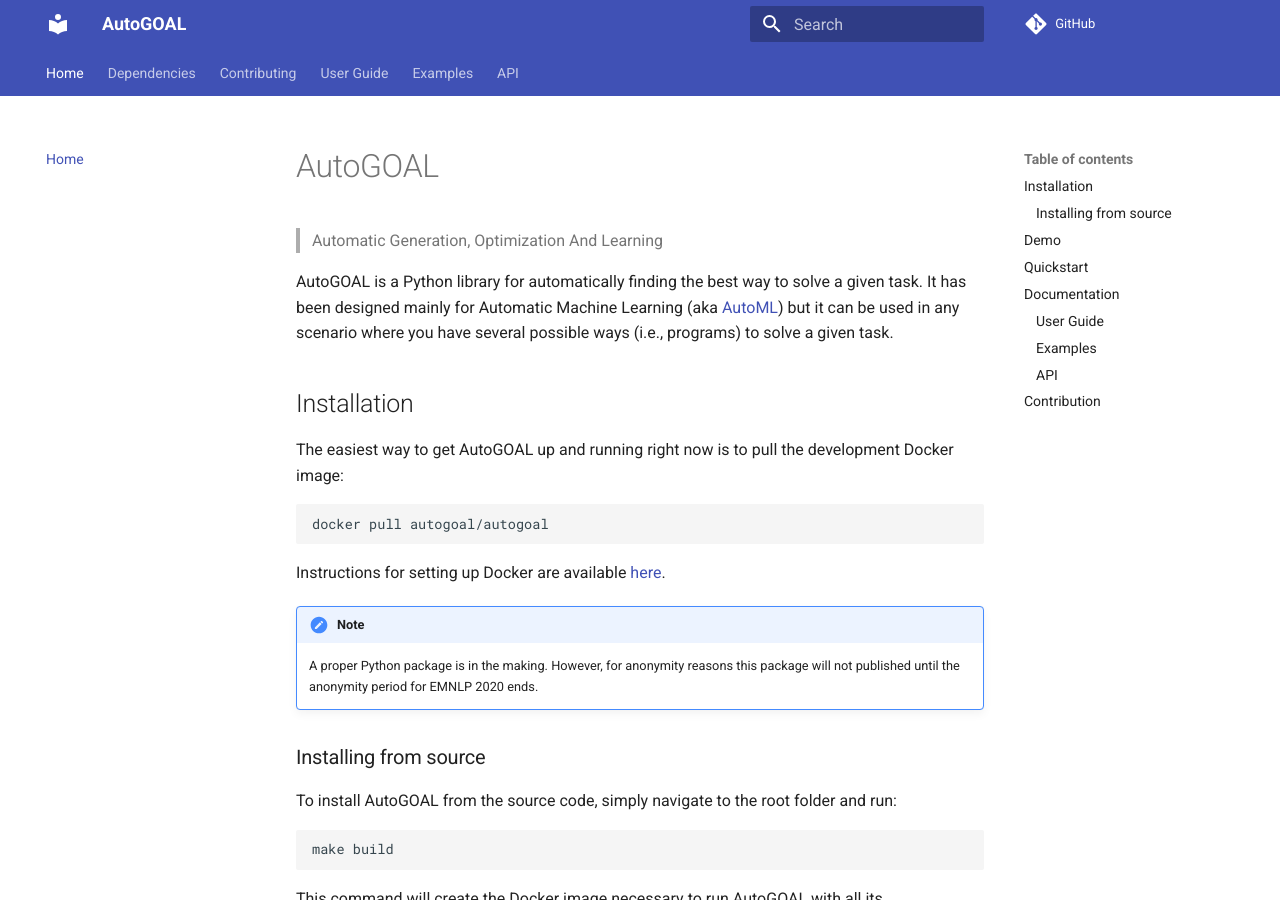
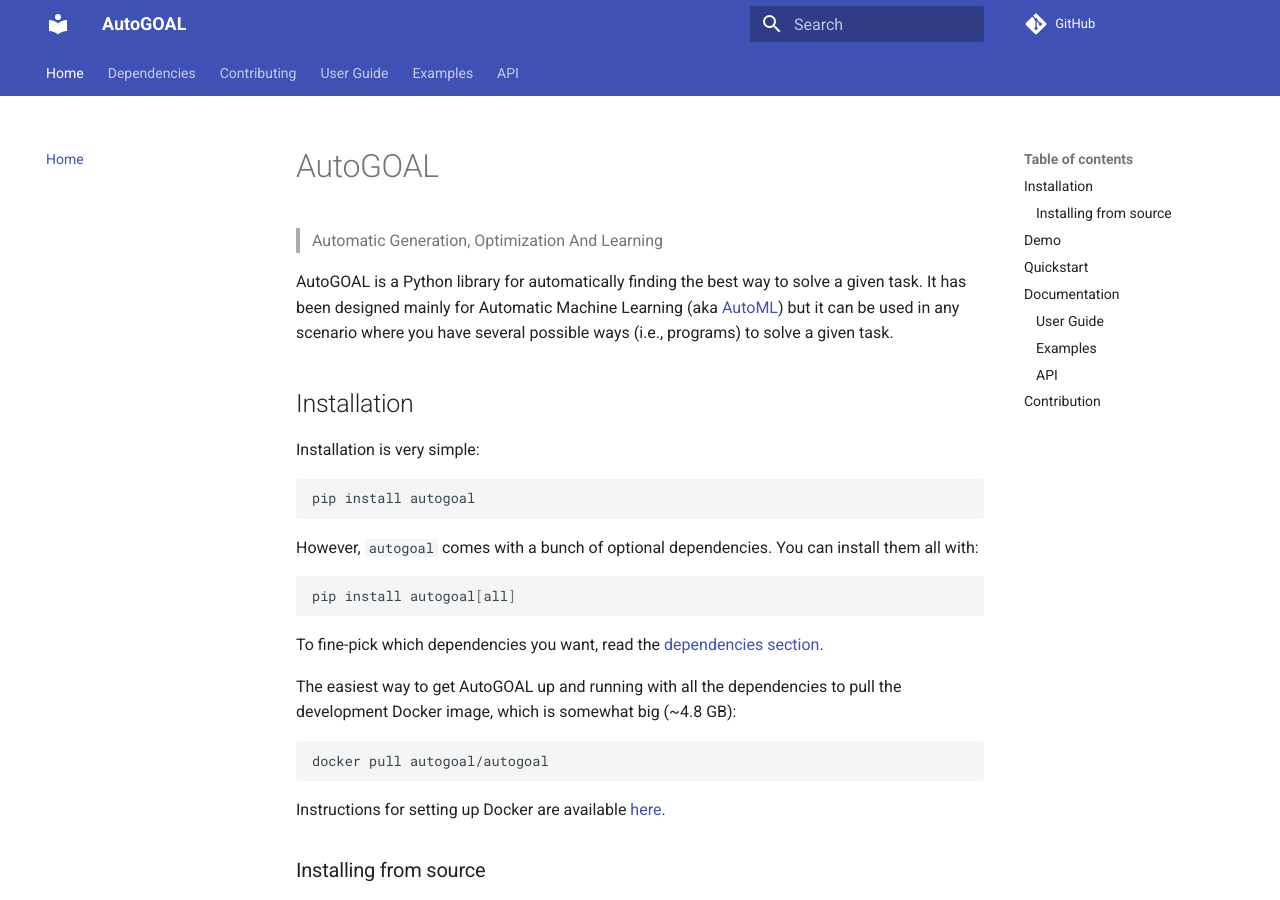
Before and after one commit to autogoal/autogoal, an MkDocs documentation site: the page built from docs/index.md, in a window 1280 px wide and 900 px high. Built offline with MkDocs 1.6.1 and Material for MkDocs 9.7.7, drawn with Linux system fonts in a browser that asks for light colours; comment, search, counter and statistics services are not loaded.

```diff
--- a/docs/index.md
+++ b/docs/index.md
@@ -8,15 +8,21 @@ but it can be used in any scenario where you have several possible ways (i.e., p
 
 ## Installation
 
-The easiest way to get AutoGOAL up and running right now is to pull the development Docker image:
+Installation is very simple:
+
+    pip install autogoal
+
+However, `autogoal` comes with a bunch of optional dependencies. You can install them all with:
+
+    pip install autogoal[all]
+
+To fine-pick which dependencies you want, read the [dependencies section](/dependencies/).
+
+The easiest way to get AutoGOAL up and running with all the dependencies to pull the development Docker image, which is somewhat big (~4.8 GB):
 
     docker pull autogoal/autogoal
 
 Instructions for setting up Docker are available [here](https://www.docker.com/get-started).
-
-!!! note
-    A proper Python package is in the making. However, for anonymity reasons
-    this package will not published until the anonymity period for EMNLP 2020 ends.
 
 ### Installing from source
 
@@ -84,7 +90,7 @@ Looking at the [examples](./examples/) is the best way to learn how to use AutoG
 
 ### API
 
-The [API documentation](./api) details the public API for AutoGOAL.
+The [API documentation](./api/autogoal) details the public API for AutoGOAL.
 
 ## Contribution
 
```
Also changed, not shown: Readme.md (+65 -16 lines).
